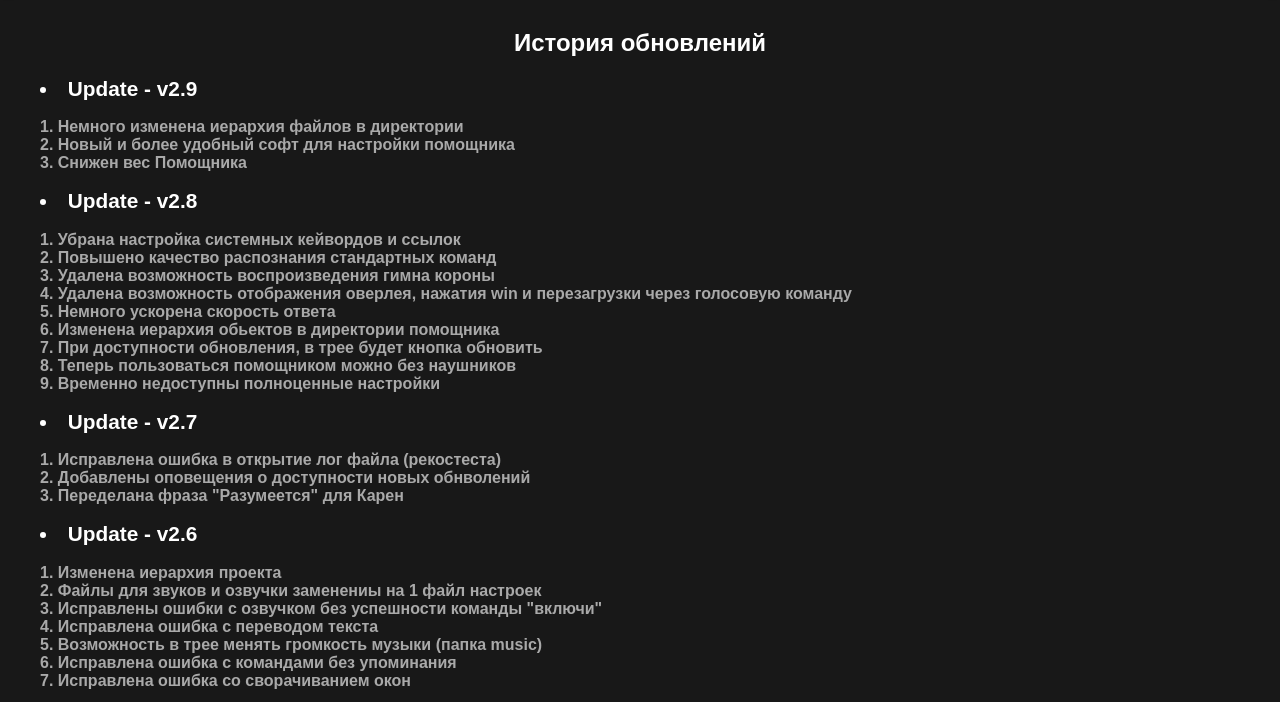
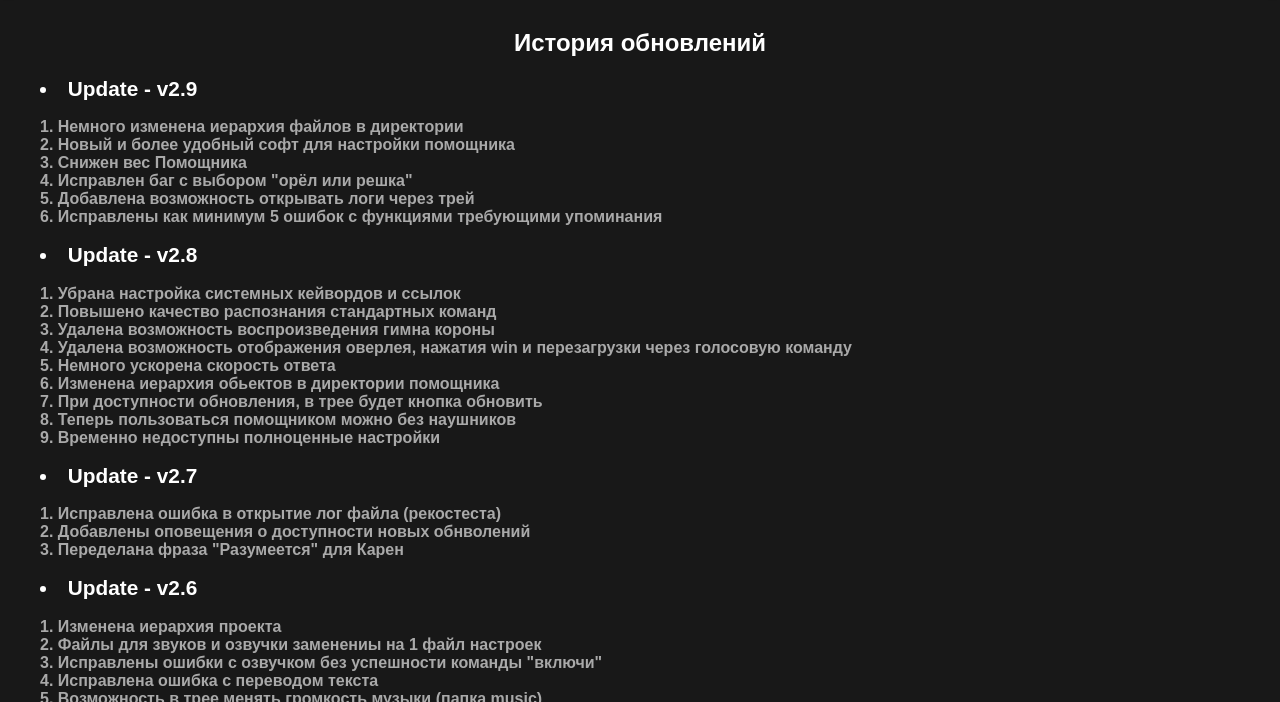
Before and after one commit to SpectrexWDK/WhisperVoiceAssistant, a plain HTML site: page pages/lastupdates.html in a window 1280 px wide. Shown: the part 98-800 px from the top of the page. Drawn offline with Linux system fonts and the light colour scheme.

Commit message:
Update lastupdates.html

```diff
--- a/pages/lastupdates.html
+++ b/pages/lastupdates.html
@@ -21,6 +21,15 @@
 <section class="updates-history" id="updates">
   <div class="updc"><h2>История обновлений</h2></div>
     <div class="updates-messages">
+<!--
+    <div class="updatemess">dsd
+    <h2><li>Update - v3.0</h2>
+      <div class="updateblock"><h3>
+        1. Исправлен баг с выбором "орёл или решка"<br>
+        2. Добавлена возможность открывать логи через трей<br>
+        3. Исправлены как минимум 5 ошибок с функциями требующими упоминания<br>
+      </h3></div>
+    </div> -->
 
     <div class="updatemess">
     <h2><li>Update - v2.9</h2>
@@ -28,6 +37,9 @@
         1. Немного изменена иерархия файлов в директории<br>
         2. Новый и более удобный софт для настройки помощника<br>
         3. Снижен вес Помощника<br>
+        4. Исправлен баг с выбором "орёл или решка"<br>
+        5. Добавлена возможность открывать логи через трей<br>
+        6. Исправлены как минимум 5 ошибок с функциями требующими упоминания<br>
       </h3></div>
     </div>
 
```
